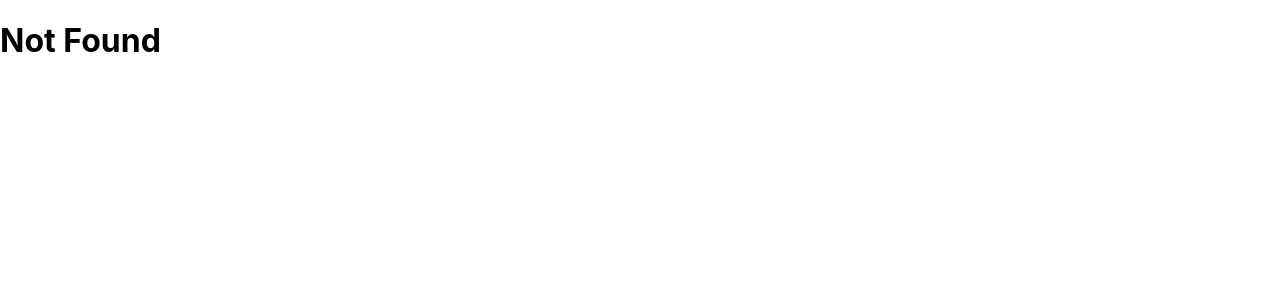
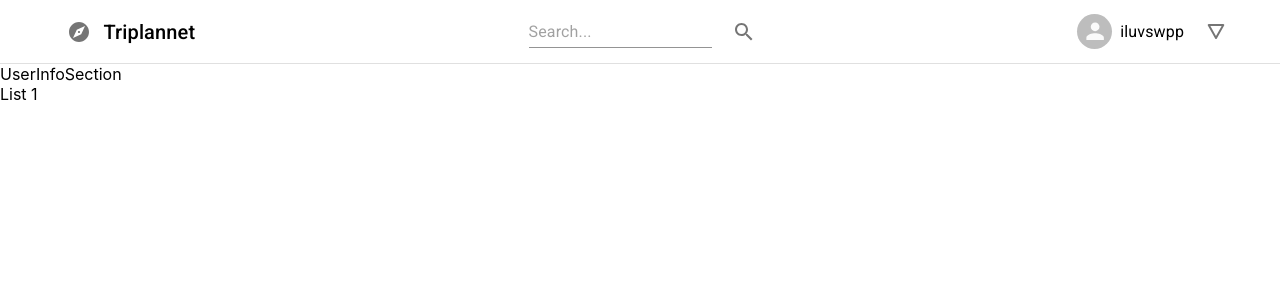
Before and after one commit to swsnu/swpp2019-team6, a React (Create React App) app in the folder frontend/: page /user/1 in a window 1280 px wide. Shown: the top 300 px of the page. Built offline with nearby package versions, Linux system fonts and the light colour scheme.

Commit message:
template for user info page

```diff
--- a/frontend/src/App.js
+++ b/frontend/src/App.js
@@ -8,6 +8,7 @@ import LoginPage from './pages/LoginPage';
 import MainPage from './pages/MainPage';
 import SignupPage from './pages/SignupPage';
 import SearchPage from './pages/SearchPage';
+import UserInfoPage from './pages/UserInfoPage';
 
 function App(props) {
   // console.log(props.history.location);
@@ -19,6 +20,7 @@ function App(props) {
           <Route path="/sign_up" exact render={() => <SignupPage />} />
           <Route path="/main" exact render={() => <MainPage />} />
           <Route path="/search" component={SearchPage} />
+          <Route path="/user/:nickname" component={UserInfoPage} />
           <Route render={() => <h1>Not Found</h1>} />
         </Switch>
       </div>
--- /dev/null
+++ b/frontend/src/components/user-info/UserInfoSection.js
@@ -0,0 +1,22 @@
+import React from 'react';
+import { makeStyles } from '@material-ui/core/styles';
+
+const useStyles = makeStyles((theme) => ({
+  travelList: {
+    padding: theme.spacing(2),
+  },
+}));
+
+const UserInfoSection = ({
+  nickname, register_date, status_message, num_plans, num_likes, num_forked, user_photo,
+}) => {
+  const classes = useStyles();
+
+  return (
+    <div>
+      UserInfoSection
+    </div>
+  );
+};
+
+export default UserInfoSection;
--- /dev/null
+++ b/frontend/src/containers/travel-overview/UserTravelOverviewList.js
@@ -0,0 +1,13 @@
+import React, { Component } from 'react';
+
+class UserTravelOverviewList extends Component {
+  render() {
+    return (
+      <div>
+        List {this.props.nickname}
+      </div>
+    );
+  }
+}
+
+export default UserTravelOverviewList;
--- /dev/null
+++ b/frontend/src/containers/user-info/UserInfoSectionContainer.js
@@ -0,0 +1,47 @@
+import React, { Component } from 'react';
+import Typography from '@material-ui/core/Typography';
+import UserInfoSection from '../../components/user-info/UserInfoSection';
+
+const tempUser = {
+  nickname: 'iluvswpp',
+  register_date: '2019.10.10',
+  status_message: 'I love swpp. Believe it or not!',
+  num_plans: 6,
+  num_likes: 45,
+  num_forked: 3,
+  user_photo: '/images/1.jpeg',
+};
+
+class UserInfoSectionContainer extends Component {
+  state = {
+    currentUser: tempUser,
+  };
+
+  render() {
+    return (
+      <div>
+        {this.state.currentUser ? (
+          <div className="userInfoSection">
+            <UserInfoSection
+              nickname={this.state.currentUser.nickname}
+              register_date={this.state.currentUser.register_date}
+              status_message={this.state.currentUser.status_message}
+              num_plans={this.state.currentUser.num_plans}
+              num_likes={this.state.currentUser.num_likes}
+              num_forked={this.state.currentUser.num_forked}
+              user_photo={this.state.currentUser.user_photo}
+            />
+          </div>
+        ) : (
+          <div>
+            <Typography variant="h4" style={{ marginTop: 8, padding: 16 }}>
+              No user found
+            </Typography>
+          </div>
+        )}
+      </div>
+    );
+  }
+}
+
+export default UserInfoSectionContainer;
--- /dev/null
+++ b/frontend/src/pages/UserInfoPage.js
@@ -0,0 +1,18 @@
+import React, { Component } from 'react';
+import HeaderContainer from '../containers/common/HeaderContainer';
+import UserInfoSectionContainer from '../containers/user-info/UserInfoSectionContainer';
+import UserTravelOverviewList from '../containers/travel-overview/UserTravelOverviewList';
+
+class UserInfoPage extends Component {
+  render() {
+    return (
+      <div>
+        <HeaderContainer />
+        <UserInfoSectionContainer nickname={this.props.match.params.nickname} />
+        <UserTravelOverviewList nickname={this.props.match.params.nickname} />
+      </div>
+    );
+  }
+}
+
+export default UserInfoPage;
```
